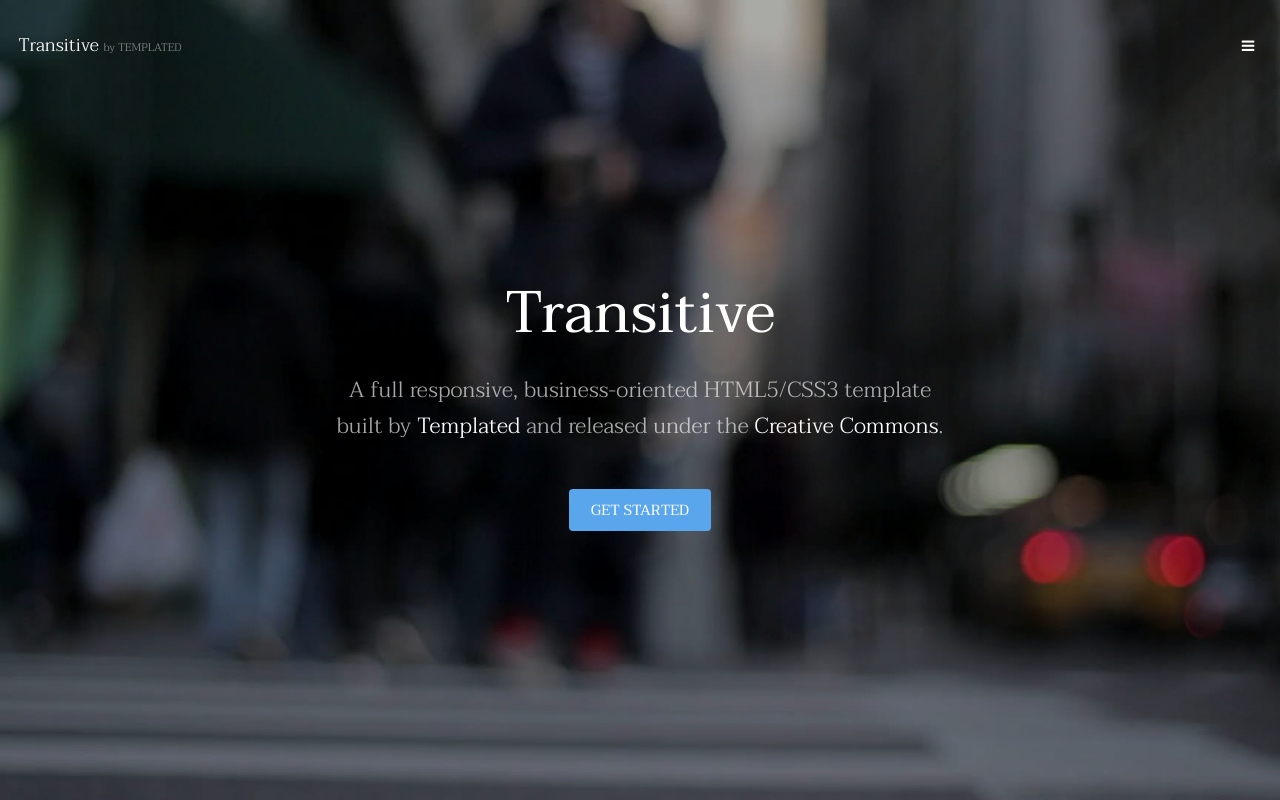
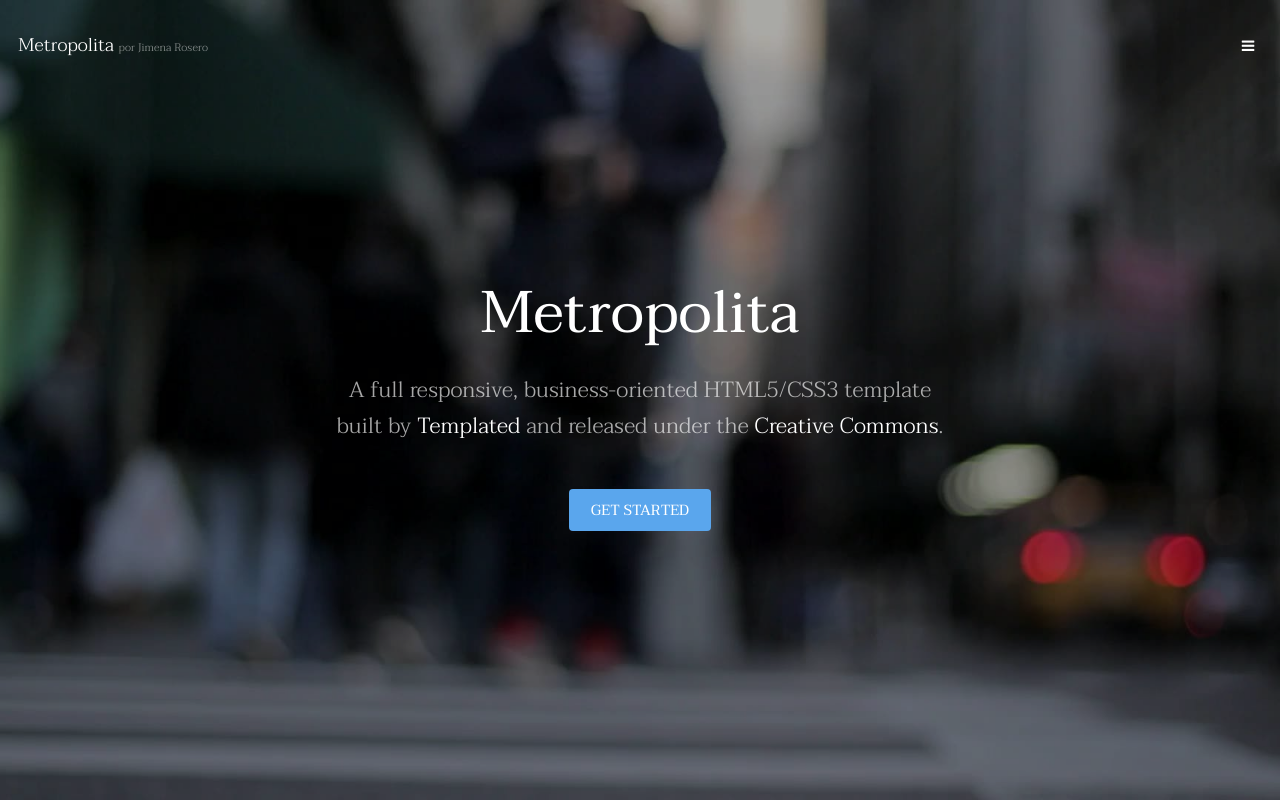
Before and after one commit to Jimena74/04_REP_METROPOLI, a plain HTML site: page index.html in a window 1280 px wide. Shown: the top 800 px of the page. Drawn offline with Linux system fonts and the light colour scheme.

Commit message:
cambios en la portada por JIMENA74

```diff
--- a/index.html
+++ b/index.html
@@ -6,7 +6,7 @@
 -->
 <html>
 	<head>
-		<title>Transitive by TEMPLATED</title>
+		<title>Metropoli para METROTRAVEL</title>
 		<meta charset="utf-8" />
 		<meta name="viewport" content="width=device-width, initial-scale=1" />
 		<link rel="stylesheet" href="assets/css/main.css" />
@@ -15,7 +15,7 @@
 
 		<!-- Header -->
 			<header id="header" class="alt">
-				<div class="logo"><a href="index.html">Transitive <span>by TEMPLATED</span></a></div>
+				<div class="logo"><a href="index.html">Metropolita <span>por Jimena Rosero</span></a></div>
 				<a href="#menu" class="toggle"><span>Menu</span></a>
 			</header>
 
@@ -36,7 +36,7 @@
 		-->
 			<section id="banner" data-video="images/banner">
 				<div class="inner">
-					<h1>Transitive</h1>
+					<h1>Metropolita</h1>
 					<p>A full responsive, business-oriented HTML5/CSS3 template<br />
 					built by <a href="https://templated.co/">Templated</a> and released under the <a href="https://templated.co/license">Creative Commons</a>.</p>
 					<a href="#one" class="button special scrolly">Get Started</a>
```
